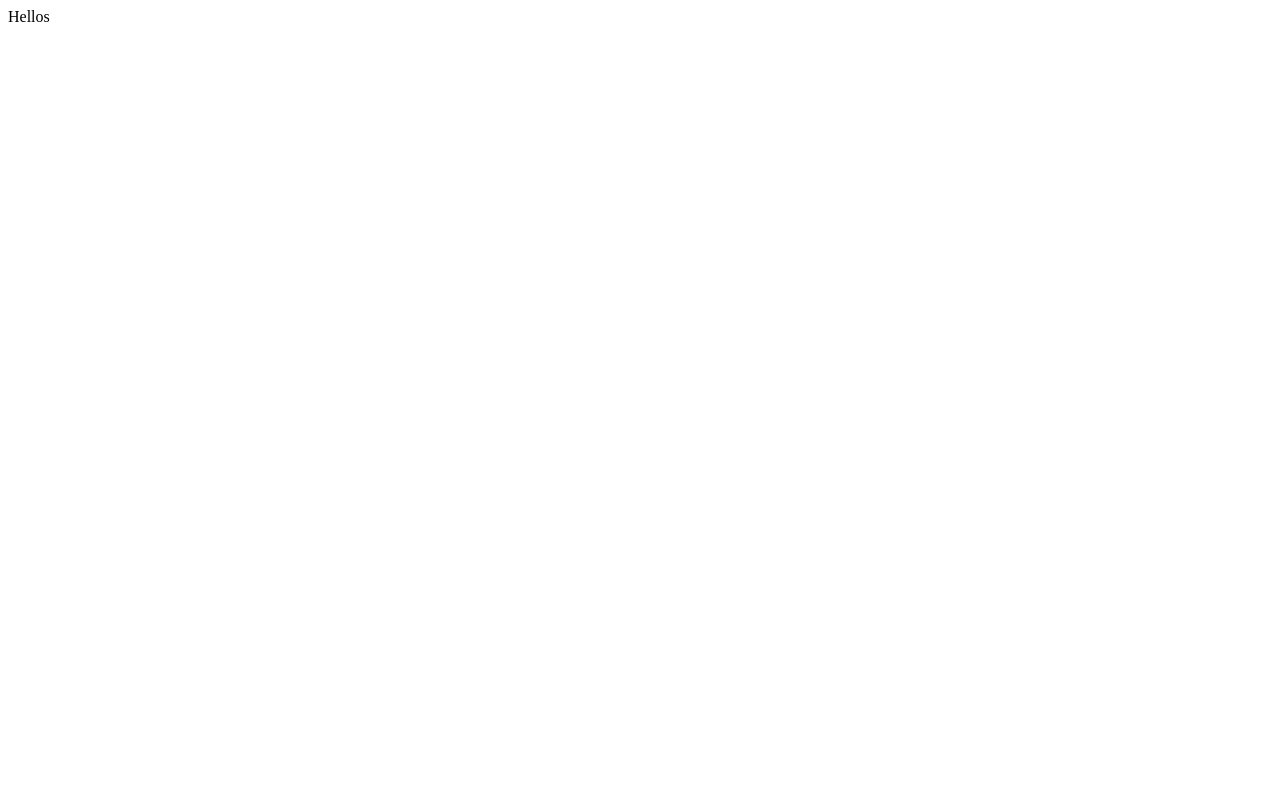
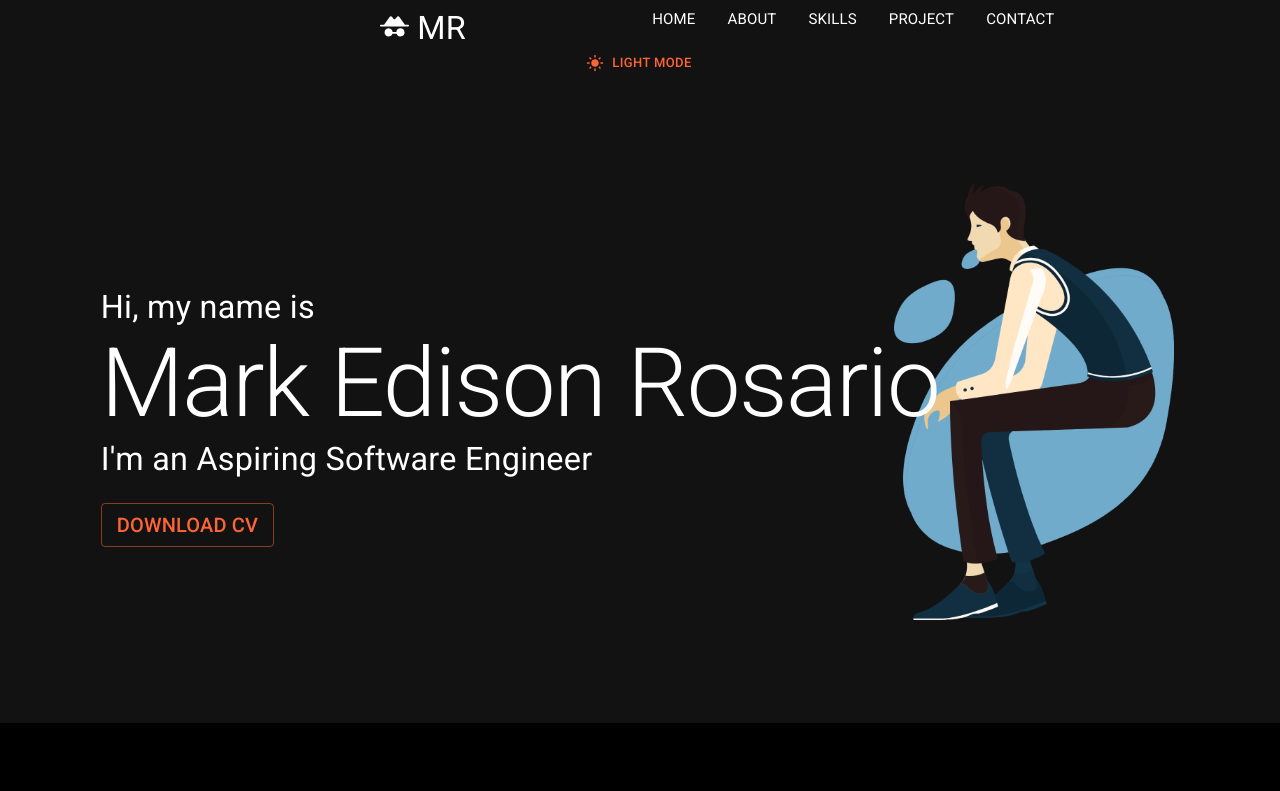
Before and after one commit to MrYious/My-Portfolio, a React (Create React App) app in the folder frontend/: page / in a window 1280 px wide. Shown: the top 791 px of the page. Built offline with nearby package versions, Linux system fonts and the light colour scheme.

Commit message:
refactor: optimize structure

```diff
--- a/frontend/src/App.js
+++ b/frontend/src/App.js
@@ -5,14 +5,13 @@ import About from './components/About';
 import Home from './components/Home';
 import { MyData } from './data/MyData';
 import Navbar from './components/Navbar';
+import Skill from './components/Skill';
 import { ThemeModeContext } from './providers/ThemeModeContext';
 import { useState } from 'react';
 
 export default function App() {
-  //State for the current mode [dark or light]
   const [mode, setMode] = useState('dark');
 
-  //Theme for MUI ThemeContext
   let theme = createTheme({
     palette: {
       mode,
@@ -50,33 +49,29 @@ export default function App() {
   });
 
   theme = responsiveFontSizes(theme);
-
   const small = useMediaQuery(theme.breakpoints.down('md'));
 
-  //Object for the value of the ThemeModeContext
   const themeMode = {
     toggleThemeMode: () => {
       setMode((prev) => prev === 'light'? 'dark': 'light')
     }
   };
 
-  return <>Hello</>
-
-  // return (<>
-  //   <ThemeModeContext.Provider value={themeMode}>
-  //     <ThemeProvider theme={theme}>
-  //       <CssBaseline/>
-  //       {/* ROOT */}
-  //       <Grid container className='selector' direction={"column"}>
-  //         {/* <Navbar small={small} />
-  //         <Home intro={MyData.intro} />
-  //         <About about={MyData.about} />
-  //         <Skill skills={MyData.skills}/> */}
-  //         {/* PROJECTS */}
-  //         {/* CONTACT */}
-  //         {/* FOOTER */}
-  //       </Grid>
-  //     </ThemeProvider>
-  //   </ThemeModeContext.Provider>
-  // </>);
+  return (<>
+    <ThemeModeContext.Provider value={themeMode}>
+      <ThemeProvider theme={theme}>
+        <CssBaseline/>
+        {/* ROOT */}
+        <Grid container className='selector' direction={"column"}>
+          <Navbar small={small} />
+          <Home intro={MyData.intro} />
+          <About about={MyData.about} />
+          <Skill skills={MyData.skills}/>
+          {/* PROJECTS */}
+          {/* CONTACT */}
+          {/* FOOTER */}
+        </Grid>
+      </ThemeProvider>
+    </ThemeModeContext.Provider>
+  </>);
 }
--- a/frontend/src/assets/main.css
+++ b/frontend/src/assets/main.css
@@ -1,3 +1,5 @@
+
+
 .selector {
     -webkit-user-drag: none;
     user-select: none;
@@ -21,7 +23,8 @@ body::-webkit-scrollbar {
 body::-webkit-scrollbar-track {
     box-shadow: inset 0 0 6px rgba(0, 0, 0, 0.3);
 }
-    body::-webkit-scrollbar-thumb {
+
+body::-webkit-scrollbar-thumb {
     background-color: gray;
     outline: 1px solid slategrey;
 }
--- a/frontend/src/components/Home.js
+++ b/frontend/src/components/Home.js
@@ -12,10 +12,8 @@ const Home = ({ intro }) => {
         <Grid
             container
             item
-            mt={5}
-            py={small ? 0 : 12}
+            py={small ? 0 : 10}
             justifyContent={"center"}
-            zIndex={-1}
         >
             {/* 1 */}
             <Grid
--- a/frontend/src/components/NavLinkGroup.js
+++ b/frontend/src/components/NavLinkGroup.js
@@ -1,86 +1,36 @@
-import { Button, Grid, IconButton } from "@mui/material";
-import { DarkMode, LightMode } from '@mui/icons-material';
-import { useContext, useState } from "react";
+import { useEffect, useState } from "react";
 
-import MenuIcon from '@mui/icons-material/Menu';
-import { ThemeModeContext } from "../providers/ThemeModeContext";
-import { useTheme } from '@mui/material/styles';
+import { Grid } from "@mui/material";
+import NavLinkItems from "./NavLinkItems";
+import NavMenu from "./NavMenu";
+import ThemeToggle from "./ThemeToggle";
 
 const NavLinkGroup = ({ small }) => {
 
     const [open, setOpen] = useState(false);
-    const theme = useTheme();
-    const handleToggleTheme = useContext(ThemeModeContext);
+
+    useEffect(() => { setOpen(false)} ,[small])
 
     const handleOpenMenu = () => {
         setOpen(!open);
     }
 
-    const List = () => {
-        return(<>
-            <Grid item mx={2} fontSize={15} >HOME</Grid>
-            <Grid item mx={2} fontSize={15} >ABOUT</Grid>
-            <Grid item mx={2} fontSize={15} >SKILLS</Grid>
-            <Grid item mx={2} fontSize={15} >PROJECT</Grid>
-            <Grid item mx={2} fontSize={15} >CONTACT</Grid>
-        </>)
-    }
-
-    const NavList = () => {
-        return(<>
-            <Grid
-                container
-                item
-                xs={2}
-                md={4}
-                justifyContent={'center'}
-                alignContent={'center'}
-            >
-                {small ? <MenuIcon fontSize="large" color="primary" onClick={handleOpenMenu} /> : <List/>}
-            </Grid>
-        </>)
-    }
-
-    const ThemeMode = () => {
-        return(<>
-            <Grid
-                container
-                item
-                xs={2}
-                md={4}
-                justifyContent={'center'}
-                alignContent={'center'}
-            >   {small ?
-                    <IconButton onClick={handleToggleTheme.toggleThemeMode} size={'small'} >
-                        {theme.palette.mode === 'dark'? <LightMode/> : <DarkMode/>}
-                    </IconButton>
-                :
-                    <Button
-                        disableTouchRipple
-                        size={'small'}
-                        startIcon={theme.palette.mode === 'dark'? <LightMode/> : <DarkMode/>}
-                        onClick={handleToggleTheme.toggleThemeMode}
-                    >
-                        {theme.palette.mode === 'light' ? 'Dark' : 'Light'} Mode
-                    </Button>
-                }
-            </Grid>
-        </>)
-    }
-
     return(<>
-        {small ?
-            <><ThemeMode /><NavList />
-            {open &&
-                <Grid container item xs={12} minHeight={"100vh"} direction={"column"} justifyContent={"center"} textAlign={"center"} bgcolor={"background.paper"}>
-                    <Grid item p={2} fontSize={15} >HOME</Grid>
-                    <Grid item p={2} fontSize={15} >ABOUT</Grid>
-                    <Grid item p={2} fontSize={15} >SKILLS</Grid>
-                    <Grid item p={2} fontSize={15} >PROJECT</Grid>
-                    <Grid item p={2} fontSize={15} >CONTACT</Grid>
-                </Grid>}</>
-        :
-            <><NavList /><ThemeMode /></>
+        {small
+        ?   //Small
+            <>
+                <ThemeToggle small={small}/>
+                <NavMenu handleOpenMenu={handleOpenMenu} open={open} small={small}/>
+                {open &&
+                <Grid container item xs={12} minHeight={"100vh"} direction={"column"} justifyContent={"center"} textAlign={"center"} >
+                    <NavLinkItems />
+                </Grid>}
+            </>
+        :   //Large
+            <>
+                <NavLinkItems/>
+                <ThemeToggle small={small}/>
+            </>
         }
     </>);
 }
--- /dev/null
+++ b/frontend/src/components/NavLinkItems.js
@@ -0,0 +1,13 @@
+import { Grid } from "@mui/material";
+
+const NavLinkItems = () => {
+    return(<>
+        <Grid item mx={2} fontSize={15} >HOME</Grid>
+        <Grid item mx={2} fontSize={15} >ABOUT</Grid>
+        <Grid item mx={2} fontSize={15} >SKILLS</Grid>
+        <Grid item mx={2} fontSize={15} >PROJECT</Grid>
+        <Grid item mx={2} fontSize={15} >CONTACT</Grid>
+    </>)
+}
+
+export default NavLinkItems;
--- /dev/null
+++ b/frontend/src/components/NavMenu.js
@@ -0,0 +1,22 @@
+import CloseIcon from '@mui/icons-material/Close';
+import { Grid } from "@mui/material";
+import MenuIcon from '@mui/icons-material/Menu';
+
+const NavMenu = ({ small, handleOpenMenu, open }) => {
+
+    return(<Grid
+        container
+        item
+        xs={2} md={4}
+        justifyContent={'center'}
+        alignContent={'center'}
+    >
+        {open ?
+            <CloseIcon fontSize="large" color="primary" onClick={handleOpenMenu}/>
+            :
+            <MenuIcon fontSize="large" color="primary" onClick={handleOpenMenu} />
+        }
+    </Grid>)
+}
+
+export default NavMenu;
--- a/frontend/src/components/Navbar.js
+++ b/frontend/src/components/Navbar.js
@@ -1,37 +1,22 @@
 import { Grid, Typography } from "@mui/material";
-import { useRef, useState } from "react";
 
 import { Icon } from '@iconify/react';
 import NavLinkGroup from "./NavLinkGroup";
 
-const Navbar = ( { small} ) => {
-
-    const navRef = useRef();
-    const [scrolled, setScrolled ] = useState(false);
-
-    const handleScroll = () => {
-        if (navRef.current) {
-            const { scrollTop, scrollHeight, clientHeight } = navRef.current;
-            if (scrollTop + clientHeight === scrollHeight) {
-              console.log("reached bottom");
-            }
-        }
-    }
+const Navbar = ({ small }) => {
 
     return(<>
         <Grid
             container
             item
+            justifyContent={"center"}
             alignContent="center"
-            bgcolor="black"
             py={1}
-            ref={navRef}
-            onScroll={handleScroll}
         >
+            {/* 1 */}
             <Grid
                 item
-                xs={8}
-                md={4}
+                xs={8} md={4}
                 alignContent={"center"}
                 textAlign={small ? 'start' : 'center'}
                 px={5}
@@ -41,6 +26,7 @@ const Navbar = ( { small} ) => {
                     <span> MR</span>
                 </Typography>
             </Grid>
+            {/* 2-3 */}
             <NavLinkGroup small={small} />
         </Grid>
     </>)
--- /dev/null
+++ b/frontend/src/components/ThemeToggle.js
@@ -0,0 +1,40 @@
+import { Button, Grid, IconButton } from "@mui/material";
+import { DarkMode, LightMode } from '@mui/icons-material';
+
+import { ThemeModeContext } from "../providers/ThemeModeContext";
+import { useContext } from "react";
+import { useTheme } from '@mui/material/styles';
+
+const ThemeToggle = ({ small }) => {
+
+    const theme = useTheme();
+    const handleToggleTheme = useContext(ThemeModeContext);
+
+    return(<>
+        <Grid
+            container
+            item
+            xs={2}  md={4}
+            justifyContent={'center'}
+            alignContent={'center'}
+        >
+            {   small
+            ?
+                <IconButton onClick={handleToggleTheme.toggleThemeMode} size={'small'} >
+                    {theme.palette.mode === 'dark'? <LightMode/> : <DarkMode/>}
+                </IconButton>
+            :
+                <Button
+                    disableTouchRipple
+                    size={'small'}
+                    startIcon={theme.palette.mode === 'dark'? <LightMode/> : <DarkMode/>}
+                    onClick={handleToggleTheme.toggleThemeMode}
+                >
+                    {theme.palette.mode === 'light' ? 'Dark' : 'Light'} Mode
+                </Button>
+            }
+        </Grid>
+    </>)
+}
+
+export default ThemeToggle;
--- a/frontend/src/index.js
+++ b/frontend/src/index.js
@@ -10,7 +10,7 @@ import ReactDOM from 'react-dom';
 
 ReactDOM.render(
   <React.StrictMode>
-    Hellos
+    <App />
   </React.StrictMode>,
   document.getElementById('root')
 );
```
